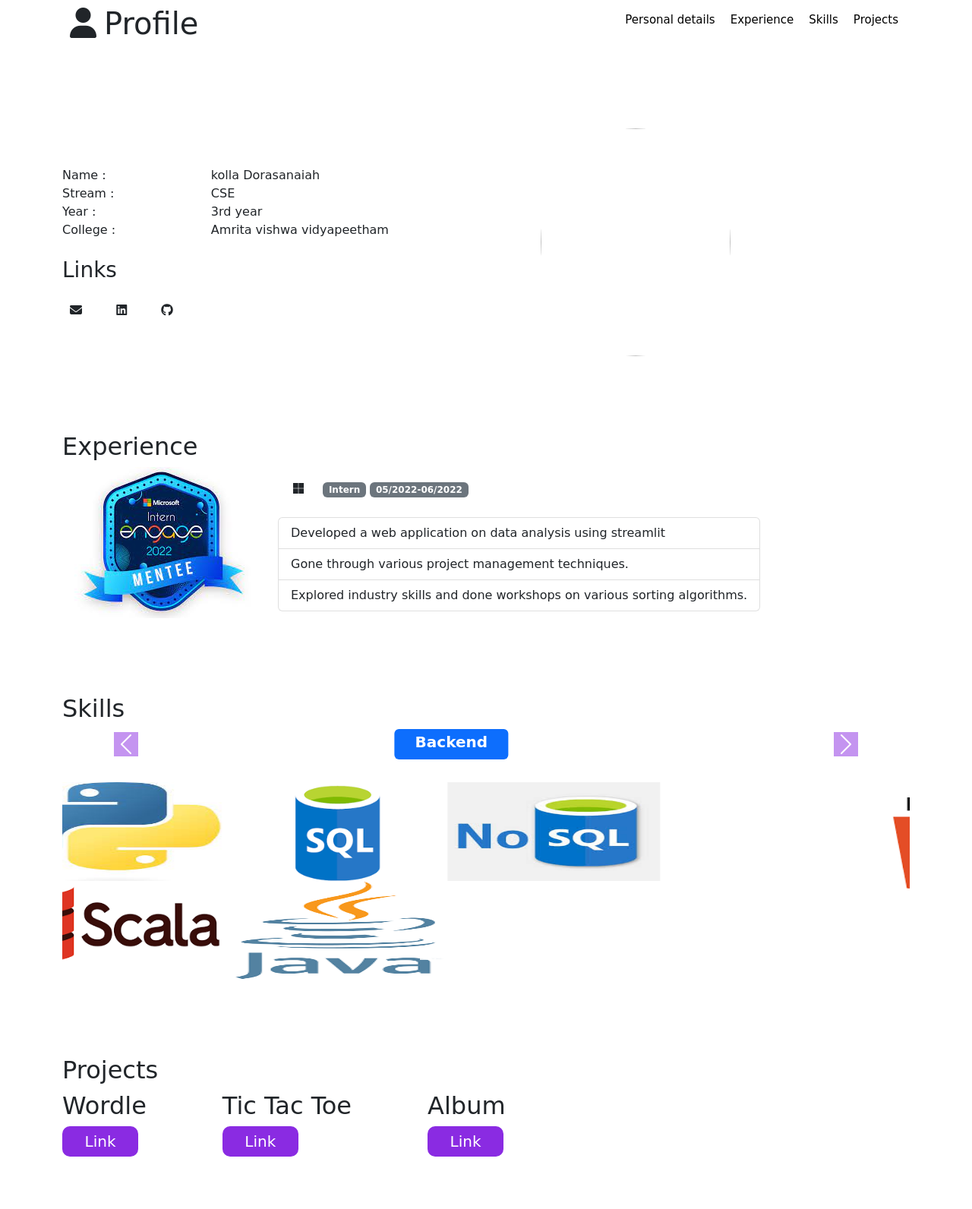
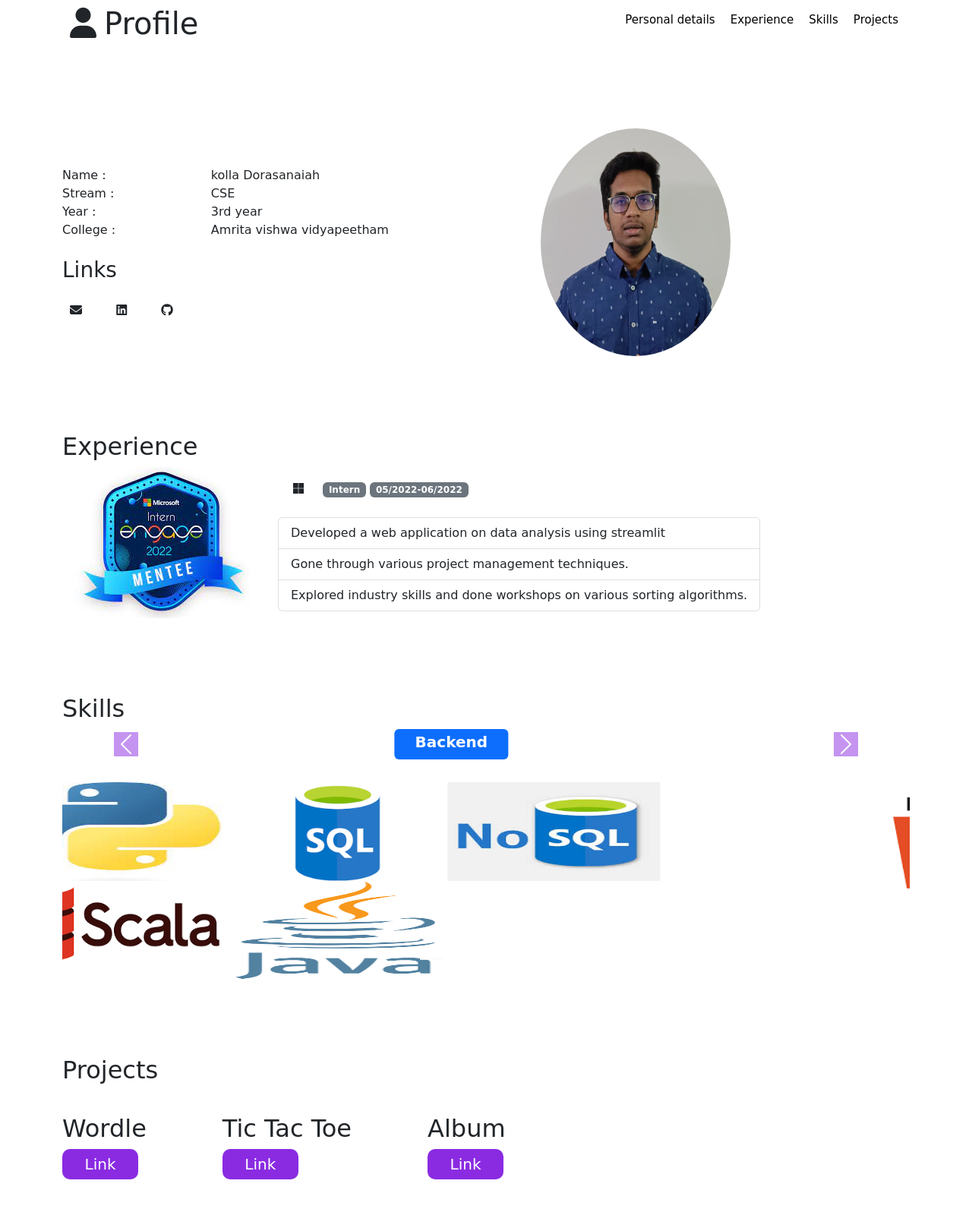
Before and after one commit to dorakolla/dorakolla.github.io, a plain HTML site: page index.html in a window 1280 px wide. Shown: the whole page at 76% size. Drawn offline with nearby package versions, Linux system fonts and the light colour scheme; files whose address does not match are found by name.

Commit message:
updated profile

```diff
--- a/index.html
+++ b/index.html
@@ -50,7 +50,7 @@
             </div>
 
             <div class="profile">
-              <img src="profile.jpg" alt="" width="300px" height="300px">
+              <img src="profile/profile.jpg" alt="" width="300px" height="300px">
             </div>
 
         </section>
--- a/profile/style.css
+++ b/profile/style.css
@@ -136,7 +136,11 @@ gap: 50px;
     gap: 100px;
     padding-bottom: 100px;
 }
-
+#projects{
+display: flex;
+flex-direction: column;
+gap: 30px;
+}
 button{
     width: 100px;
     height: 40px;
```
